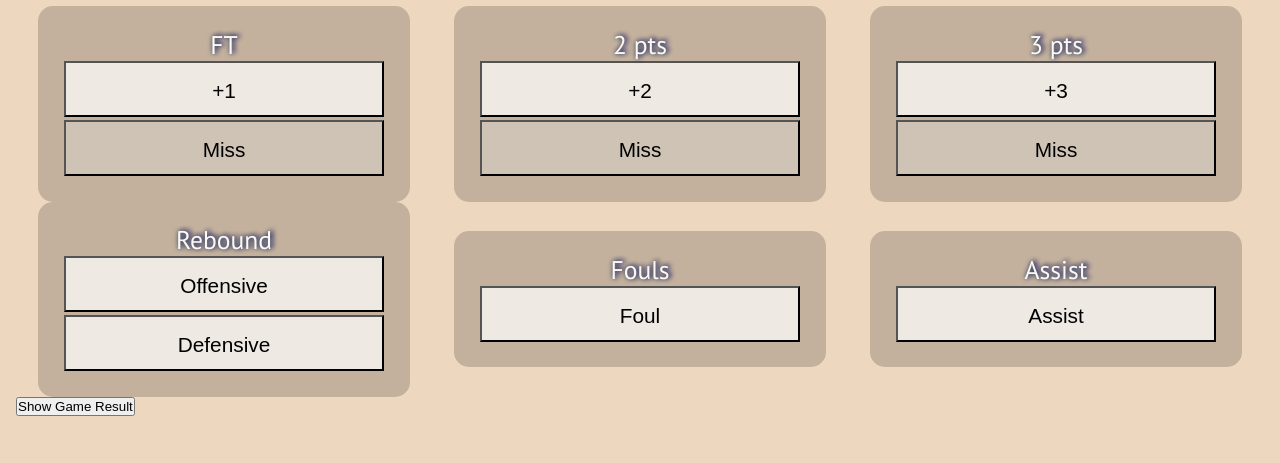
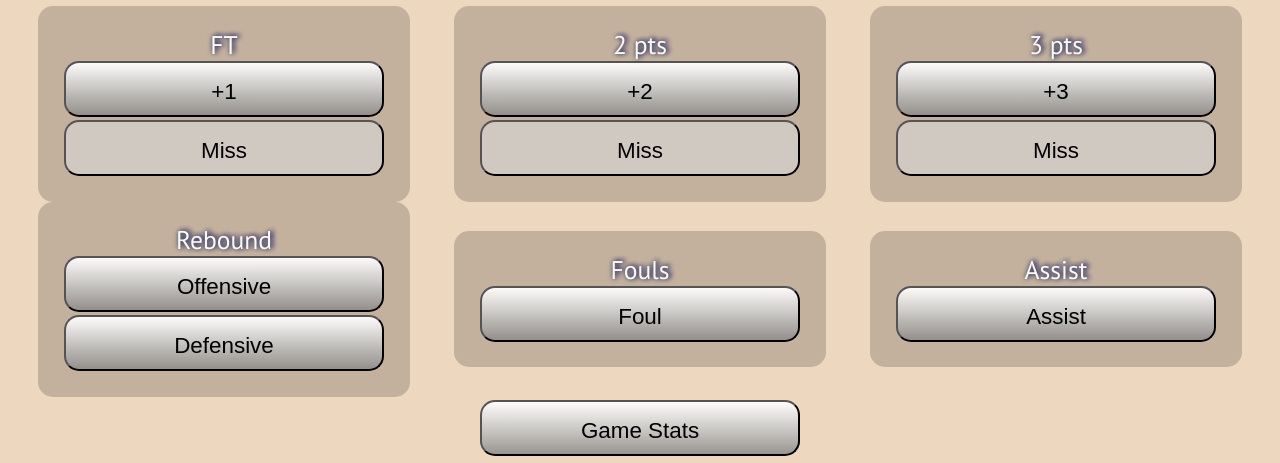
Before and after one commit to nabilchaib/marker-app, a React (Create React App) app: page / in a window 1280 px wide. Shown: the part 334-797 px from the top of the page. Built offline with nearby package versions, Linux system fonts and the light colour scheme; no server answers.

Commit message:
Changed the css and buttons

```diff
--- a/src/components/GameControls.js
+++ b/src/components/GameControls.js
@@ -90,7 +90,7 @@ const GameControls = () => {
 
         </div>
         <div className='TeamSelector'>
-        <motion.button
+          <motion.button
             whileHover={{ scale: 1.4 }}
             onClick={() => handleTeamChange('teamB')}
             animate={{ scale: selectedTeam === 'teamB' ? 1.4 : 1 }}
@@ -105,7 +105,14 @@ const GameControls = () => {
         <PlayerSelection players={playerOptions} onSelect={handlePlayerSelect} />
       ) : (
         <div className='Selector'>
-          <button className='SelectPlayer' onClick={() => setShowPlayerSelection(true)}>{buttonText}</button>
+          <motion.button
+            className='SelectPlayer'
+            whileHover={{ scale: 1.1 }}
+
+            onClick={() => setShowPlayerSelection(true)}
+          >
+            {buttonText}
+          </motion.button>
           <label htmlFor="player">Player:</label>
           <select className='player' id="player" value={selectedPlayer} onChange={handlePlayerChange}>
             <option value=""></option>
@@ -150,8 +157,10 @@ const GameControls = () => {
           </div>
         </div>
       </div>
-      <button onClick={handleShowGameResult}>Show Game Result</button>
-      {showGameResult && <GameResult onBackClick={handleBackClick}/>}
+      <div className='addpoints'>
+        <button className='card' onClick={handleShowGameResult}>Game Stats</button>
+      </div>
+      {showGameResult && <GameResult onBackClick={handleBackClick} />}
 
     </div>
   );
--- a/src/components/GameResults.js
+++ b/src/components/GameResults.js
@@ -20,7 +20,7 @@ const GameResults = ({ onBackClick }) => {
             return (
                 <tr key={player.id}>
                     <td>{player.name}</td>
-                    <td>{player.stats.points.made[1] + player.stats.points.made[2] * 2 + player.stats.points.made[3] * 3} pts </td>
+                    <td className='number'>{player.stats.points.made[1] + player.stats.points.made[2] * 2 + player.stats.points.made[3] * 3} pts </td>
                     <td>{player.stats.rebounds.offensive+player.stats.rebounds.defensive}</td>
                     <td>{player.stats.assists}</td>
                     <td>{player.stats.fouls}</td>
--- a/src/css/gameresults.css
+++ b/src/css/gameresults.css
@@ -28,9 +28,13 @@
 }
 
 .GameResults h2 {
-    margin: 3vh;
-    font-size: 7vh;
+    margin: 1vh;
+    font-size: 7vw;
     font-weight: bold;
+    color: #e1edbf;
+    padding: 1vh;
+    text-shadow: 0 0 5px #1e3f5a, 3px -1px 5px #271c6c
+
 }
 
 .GameResults p {
@@ -40,9 +44,9 @@
 }
 
 .GameResults .scores {
-    font-size: 16px;
+    font-size: 12px;
     font-weight: bold;
-    padding: 3vh 0 4vh 0;
+    padding: 1vh 0 1vh 0;
 }
 
 .GameResults .content {
@@ -67,7 +71,7 @@
     width: 100%;
     border-collapse: collapse;
     border-spacing: 0;
-    font-size: 14px;
+    font-size: 1.3rem;
     line-height: 1.4;
     font-weight: normal;
     color: #333;
@@ -116,3 +120,8 @@
 .GameResults table th:nth-child(5) {
     text-align: center;
 }
+
+.GameResults .number {
+    font-weight: bold;
+    color: #000000;
+}
--- a/src/css/main.css
+++ b/src/css/main.css
@@ -152,11 +152,15 @@ body {
     position: absolute;
     top: 0;
     left: 0;
-    max-height: max-content;
     background-color: #e2e2e22d;
     backdrop-filter: blur(8px);
-    margin: 2rem;
-    padding: 2rem;
+
+    /* justify-content: space-between; */
+    align-items: center;
+    border-radius: 10px;
+    text-align: center;
+    align-content: center;
+    padding: 0 2rem 0 2rem;
 }
 
 .playerlist {
@@ -223,12 +227,16 @@ body {
     display: flex;
     align-items: center;
     flex-direction: column;
+    border-radius: 15px;
     background-color: #ffffffb6;
     margin: 0.2rem 0 0 0;
     height: 7vh;
     width: 25vw;
     padding: 1rem;
-    font-size: 2.6vh;
+    font-size: 1.4rem;
+    cursor: pointer;
+    background-image: linear-gradient(to bottom, #ffffffce, #00000062);
+
 
 }
 
@@ -236,12 +244,14 @@ body {
     display: flex;
     align-items: center;
     flex-direction: column;
-    background-color: #e4e4e45d;
+    background-color: #d8d8d89c;
+    border-radius: 15px;
     margin: 0.2rem 0 0 0;
     height: 7vh;
     width: 25vw;
     padding: 1rem;
-    font-size: 2.6vh;
+    font-size: 1.4rem;
+    cursor: pointer;
 
 }
 
@@ -252,5 +262,18 @@ body {
     width: 100%;
     height: 100%;
     background-size: cover;
+    background-position: center;
     z-index: -1;
 }
+
+/* button {
+    display: flex;
+    align-items: center;
+    flex-direction: column;
+    background-color: #e4e4e45d;
+    margin: 0.2rem 0 0 0;
+    height: 7vh;
+    width: 5vw;
+    padding: 1rem;
+    font-size: 2.6vh;
+} */
```
